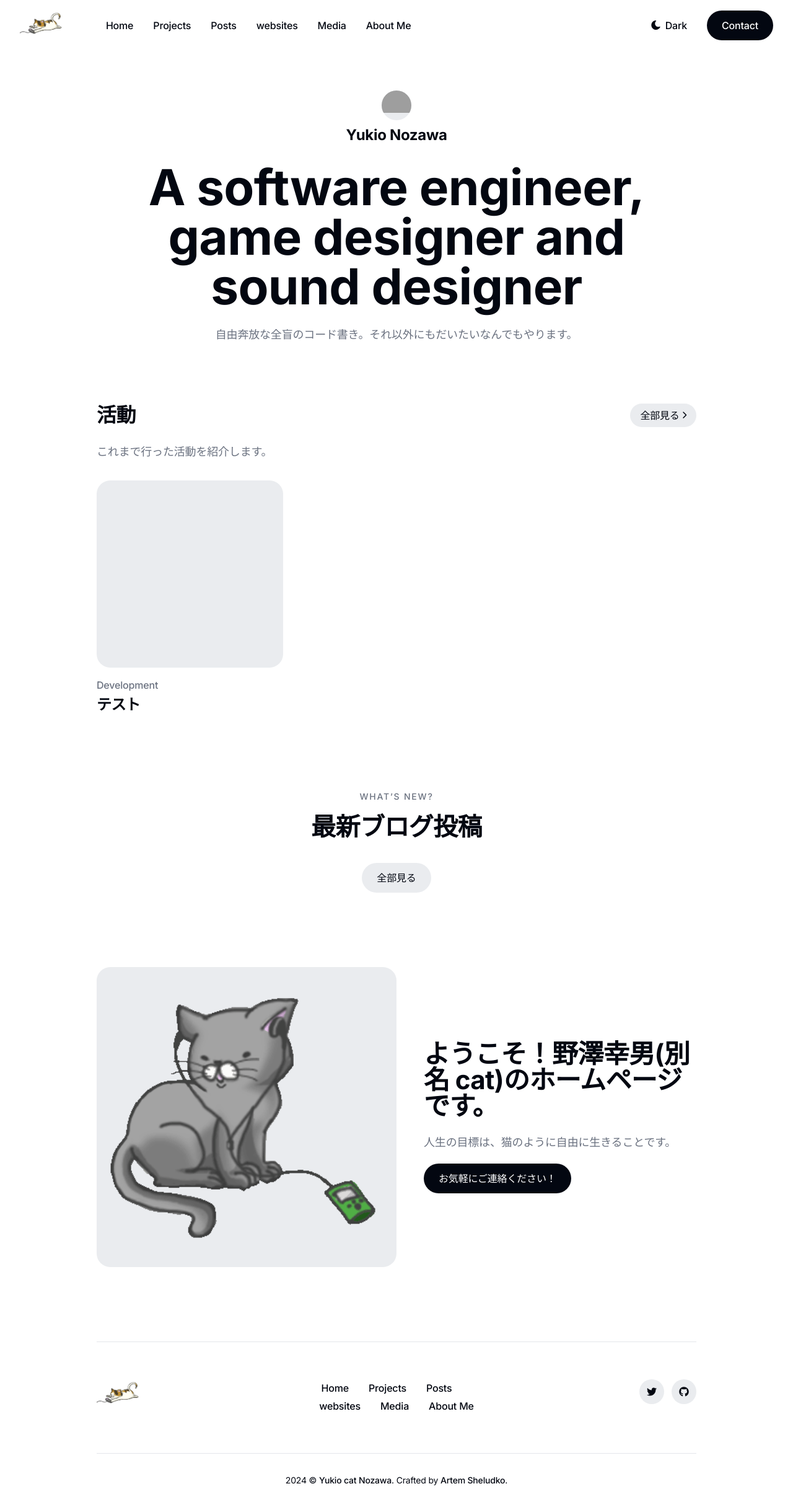
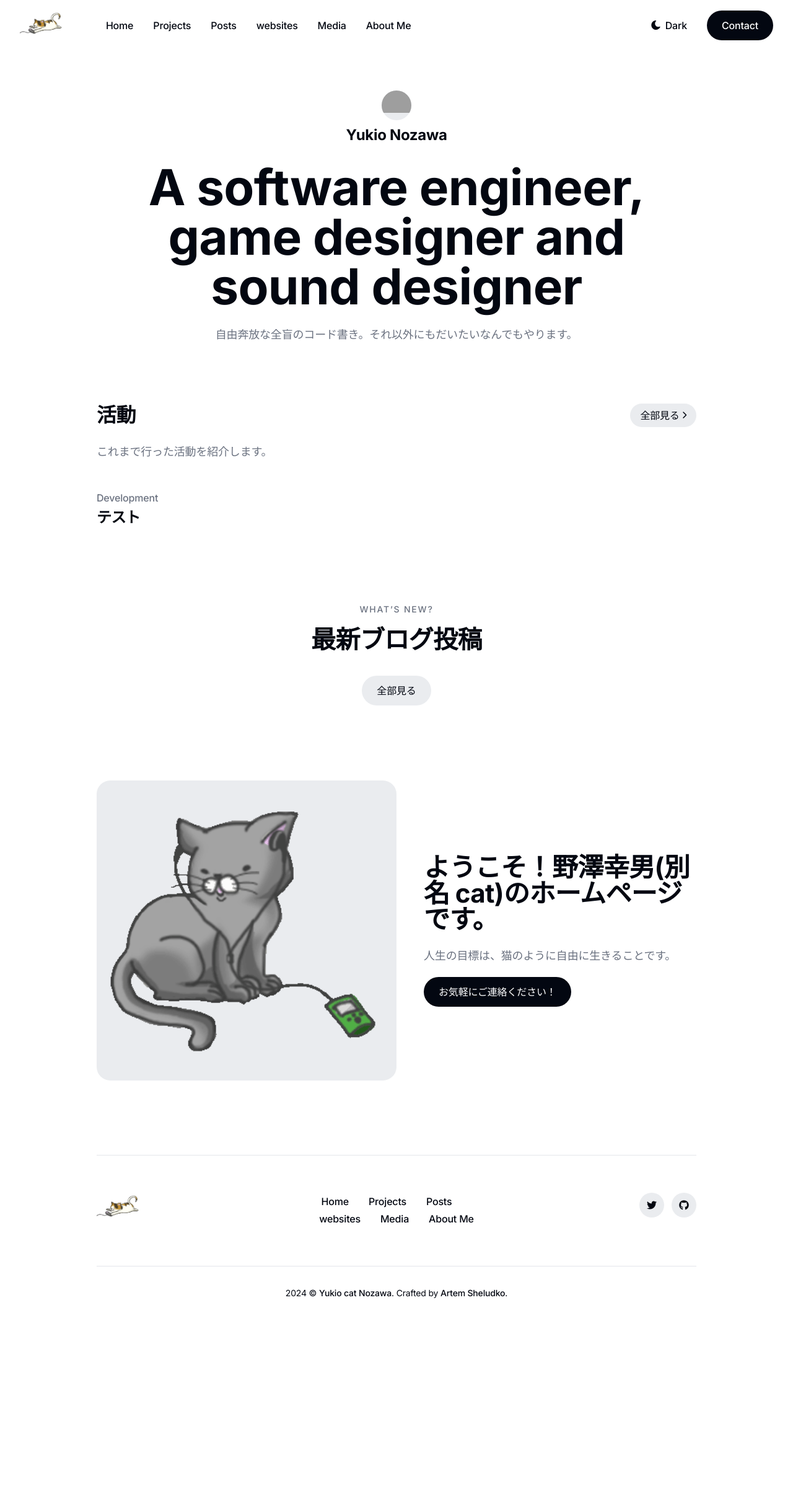
Before and after one commit to yncat/lp, a Jekyll site: the page built from index.html, in a window 1280 px wide. Shown: the whole page at 62% size. Built offline with Jekyll 4.4.1, drawn with Linux system fonts in a browser that asks for light colours; after the commit the page ends 2130 px from its top, so only the background shows below that; grey boxes are pictures that could not be loaded.

Commit message:
Adjust project item section

```diff
--- a/_includes/section-projects.html
+++ b/_includes/section-projects.html
@@ -23,16 +23,6 @@
         {% assign displayed_projects = displayed_projects | plus: 1 %}
         <article class="project col col-4 col-d-6 col-t-12">
           <div class="project__content">
-            <a href="{{ project.url }}" class="project__image">
-              {% if project.image and project.video_embed %}
-              <div class="video-icon">
-                <svg xmlns="http://www.w3.org/2000/svg" viewBox="0 0 100 100">
-                  <polygon points="40,30 70,50 40,70"></polygon>
-                </svg>
-              </div>
-              {% endif %}
-              <img class="lazy" data-src="{{ project.image | relative_url }}" alt="{{ project.title }}">
-            </a>
             <div class="project__info">
               {% if project.label %}
               <div class="project__label">{{ project.label }}</div>
```
Also changed, not shown: _projects/2024-05-05-test.md (+0 -1 lines).
